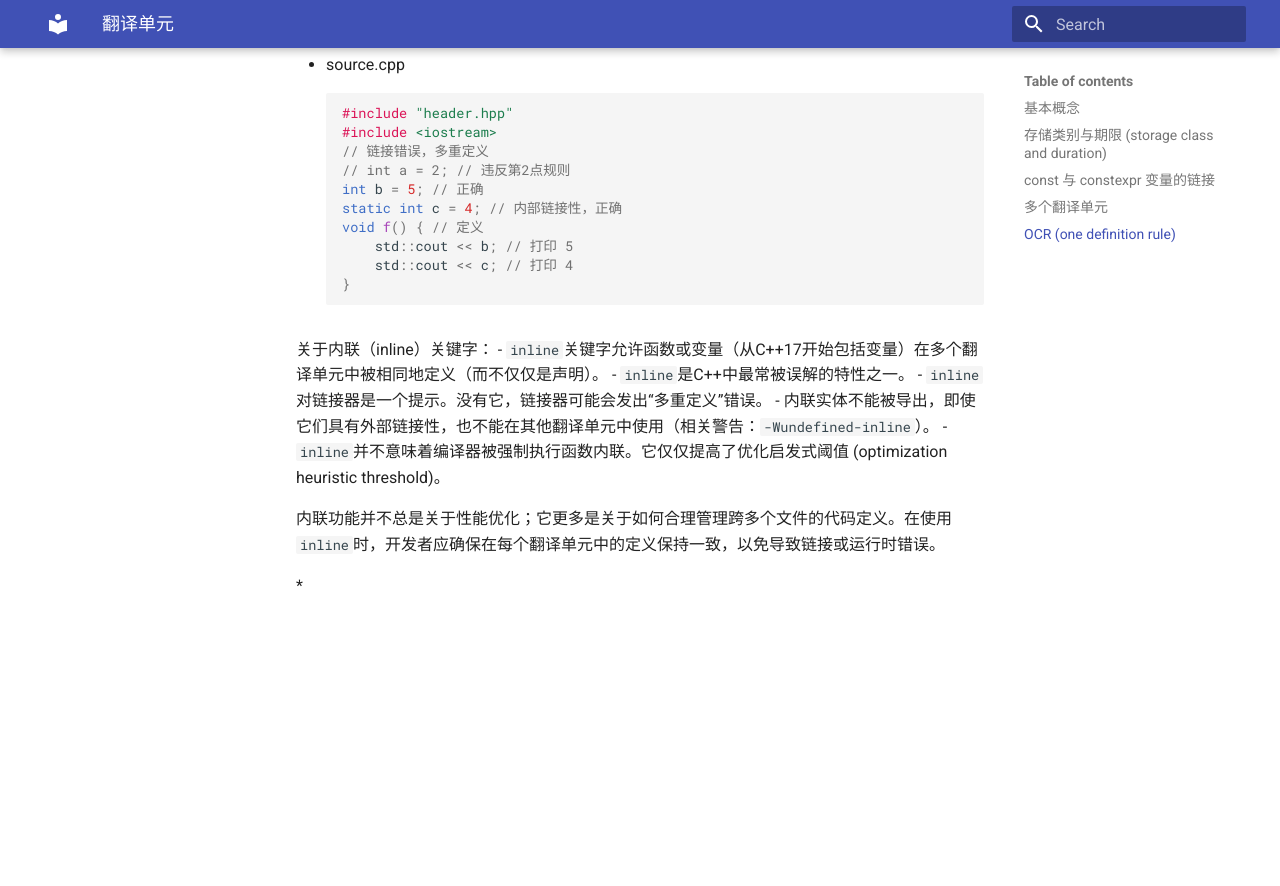
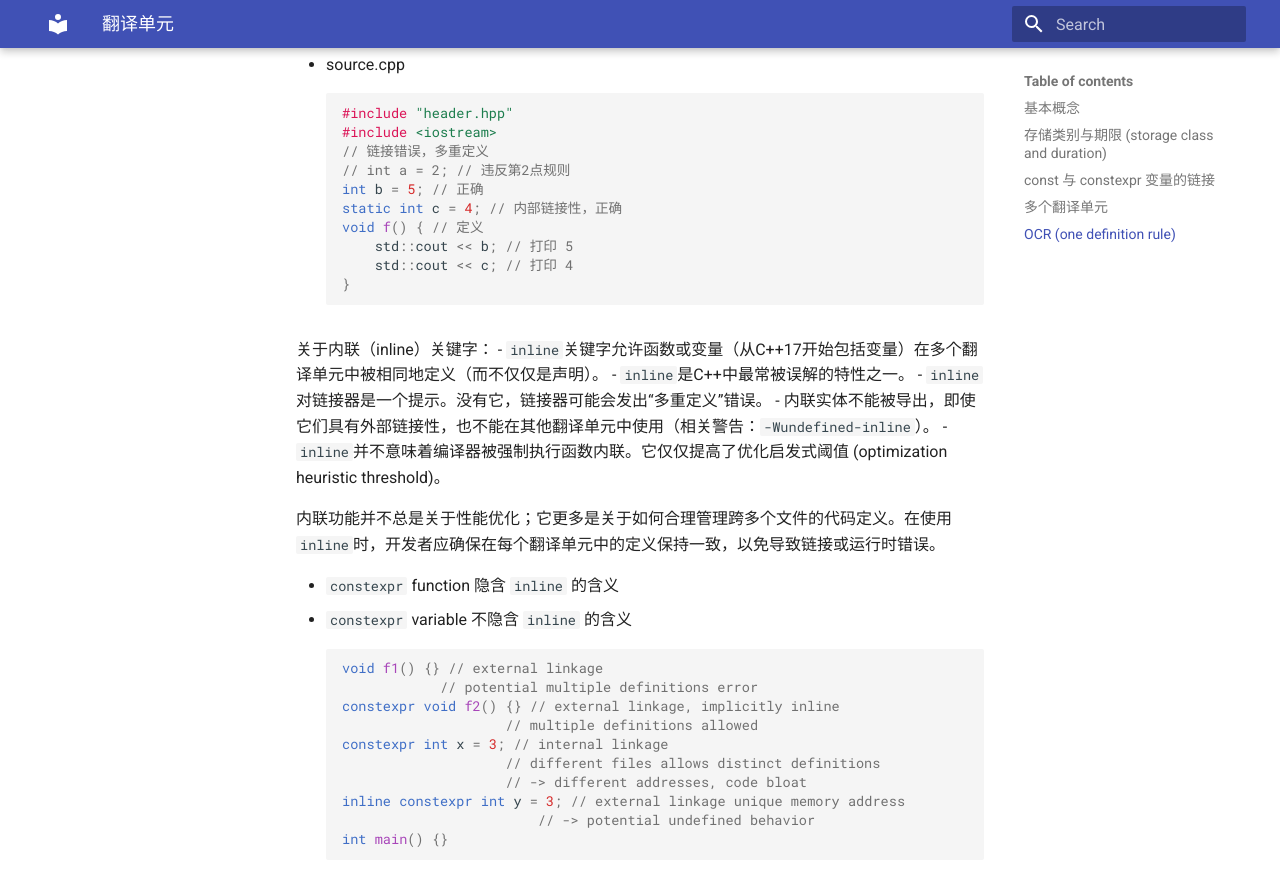
Before and after one commit to ymma98/technotes, an MkDocs documentation site: the page built from docs/cpp/翻译单元.md, in a window 1280 px wide and 900 px high, scrolled down 8342 px. Shown: the top 886 px of the window. Built offline with MkDocs 1.6.1 and Material for MkDocs 9.7.7, drawn with Linux system fonts in a browser that asks for light colours; before the commit the page ends 8965 px from its top, so only the background shows below that.

Commit message:
docs/cpp/翻译单元.md updated from https://stackedit.cn/

````diff
--- a/docs/cpp/翻译单元.md
+++ b/docs/cpp/翻译单元.md
@@ -289,11 +289,24 @@ void f() { // 定义
 
 内联功能并不总是关于性能优化；它更多是关于如何合理管理跨多个文件的代码定义。在使用`inline`时，开发者应确保在每个翻译单元中的定义保持一致，以免导致链接或运行时错误。
 
-*
+* `constexpr` function 隐含 `inline` 的含义
+* `constexpr` variable 不隐含 `inline` 的含义
+```cpp
+void f1() {} // external linkage
+			// potential multiple definitions error
+constexpr void f2() {} // external linkage, implicitly inline
+					// multiple definitions allowed
+constexpr int x = 3; // internal linkage
+					// different files allows distinct definitions
+					// -> different addresses, code bloat
+inline constexpr int y = 3; // external linkage unique memory address
+						// -> potential undefined behavior
+int main() {}
+```
 
 <!--stackedit_data:
-eyJoaXN0b3J5IjpbMTQ1Mzg0NjMwMCwyMDE2NTIyODQyLC0xMD
-I2MTc5NjExLC0xMjA2ODQyMTA2LC0xOTA4NDY4MzMxLDY4MjU3
-NjI0NSw0MDg1ODQ4OTEsNzk2MzI3MTgwLDE2Mzg3NzQ2NzcsMT
-c1MjI5MzczXX0=
+eyJoaXN0b3J5IjpbNTczNjk1MzcxLDIwMTY1MjI4NDIsLTEwMj
+YxNzk2MTEsLTEyMDY4NDIxMDYsLTE5MDg0NjgzMzEsNjgyNTc2
+MjQ1LDQwODU4NDg5MSw3OTYzMjcxODAsMTYzODc3NDY3NywxNz
+UyMjkzNzNdfQ==
 -->
````
